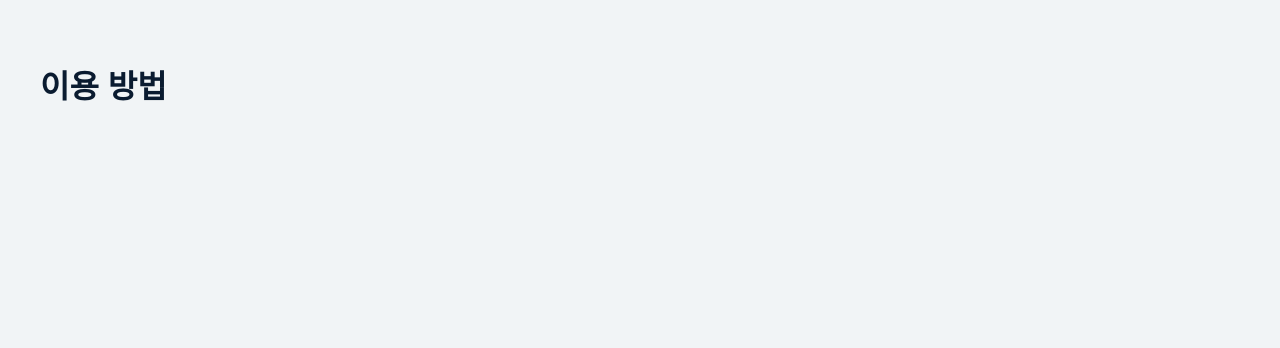
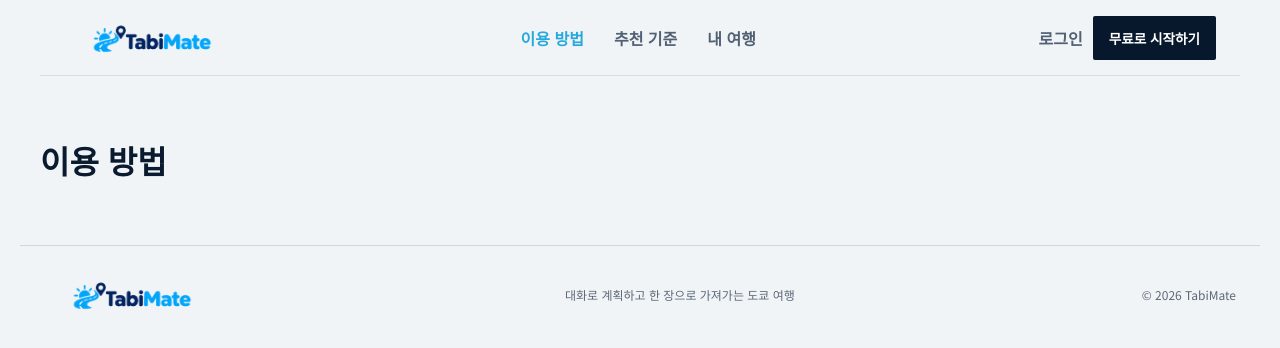
Before and after one commit to hyeonu8745/japan-travel-planner-frontend, a React (Vite) app: page /guide in a window 1280 px wide. Shown: the top 348 px of the page. Built offline with nearby package versions, Linux system fonts and the light colour scheme.

Commit message:
feat: 공통 컴포넌트(로고, 헤더, 푸터, 토스트) 구성

```diff
--- /dev/null
+++ b/src/components/Brand.jsx
@@ -0,0 +1,10 @@
+import { Link } from "react-router-dom";
+
+/** 로고. className으로 페이지별 추가 스타일(auth-brand 등)을 붙일 수 있음 */
+export default function Brand({ className = "" }) {
+  return (
+    <Link className={`brand ${className}`.trim()} to="/">
+      <i>旅</i>TabiMate
+    </Link>
+  );
+}
--- /dev/null
+++ b/src/components/Footer.jsx
@@ -0,0 +1,11 @@
+import Brand from "./Brand";
+
+export default function Footer() {
+  return (
+    <footer className="footer">
+      <Brand />
+      <p>대화로 계획하고 한 장으로 가져가는 도쿄 여행</p>
+      <span>© 2026 TabiMate</span>
+    </footer>
+  );
+}
--- /dev/null
+++ b/src/components/PublicHeader.jsx
@@ -0,0 +1,48 @@
+import { Link, NavLink, useNavigate } from "react-router-dom";
+import { clearAuth, getUser, isLoggedIn } from "../auth/token";
+import Brand from "./Brand";
+
+export default function PublicHeader() {
+  const navigate = useNavigate();
+  const loggedIn = isLoggedIn();
+  const user = getUser();
+
+  const handleLogout = () => {
+    clearAuth();
+    navigate("/");
+  };
+
+  return (
+    <header className="header">
+      <Brand />
+      <nav>
+        <NavLink to="/guide" end>
+          이용 방법
+        </NavLink>
+        <Link to="/guide#criteria">추천 기준</Link>
+        <NavLink to="/trips">내 여행</NavLink>
+      </nav>
+      <div>
+        {loggedIn ? (
+          <>
+            <button type="button" className="login-link" onClick={handleLogout}>
+              {user?.nickname}님 · 로그아웃
+            </button>
+            <Link className="btn" to="/trips/new">
+              새 여행 만들기
+            </Link>
+          </>
+        ) : (
+          <>
+            <Link className="login-link" to="/auth">
+              로그인
+            </Link>
+            <Link className="btn" to="/auth">
+              무료로 시작하기
+            </Link>
+          </>
+        )}
+      </div>
+    </header>
+  );
+}
--- /dev/null
+++ b/src/components/ToastProvider.jsx
@@ -0,0 +1,29 @@
+import { useCallback, useRef, useState } from "react";
+import { ToastContext } from "./toastContext";
+
+/** 앱 전체를 감싸서, 어디서든 showToast("메시지")로 알림을 띄울 수 있게 함 */
+export default function ToastProvider({ children }) {
+  const [message, setMessage] = useState("");
+  const [visible, setVisible] = useState(false);
+  const timerRef = useRef(null);
+
+  const showToast = useCallback((text) => {
+    setMessage(text);
+    setVisible(true);
+    clearTimeout(timerRef.current);
+    timerRef.current = setTimeout(() => setVisible(false), 2500);
+  }, []);
+
+  return (
+    <ToastContext.Provider value={showToast}>
+      {children}
+      <div
+        className={`toast ${visible ? "show" : ""}`}
+        role="status"
+        aria-live="polite"
+      >
+        {message}
+      </div>
+    </ToastContext.Provider>
+  );
+}
--- /dev/null
+++ b/src/components/toastContext.js
@@ -0,0 +1,8 @@
+import { createContext, useContext } from "react";
+
+export const ToastContext = createContext(() => {});
+
+/** 어디서든 const showToast = useToast(); showToast("메시지") */
+export function useToast() {
+  return useContext(ToastContext);
+}
--- a/src/main.jsx
+++ b/src/main.jsx
@@ -2,12 +2,15 @@ import { StrictMode } from "react";
 import { createRoot } from "react-dom/client";
 import { BrowserRouter } from "react-router-dom";
 import App from "./App.jsx";
+import ToastProvider from "./components/ToastProvider.jsx";
 import "./styles/global.css";
 
 createRoot(document.getElementById("root")).render(
   <StrictMode>
     <BrowserRouter>
-      <App />
+      <ToastProvider>
+        <App />
+      </ToastProvider>
     </BrowserRouter>
   </StrictMode>,
 );
--- a/src/pages/GuidePage.jsx
+++ b/src/pages/GuidePage.jsx
@@ -1,7 +1,14 @@
+import Footer from "../components/Footer";
+import PublicHeader from "../components/PublicHeader";
+
 export default function GuidePage() {
   return (
-    <main style={{ padding: 40 }}>
-      <h1>이용 방법</h1>
-    </main>
+    <>
+      <PublicHeader />
+      <main style={{ padding: 40 }}>
+        <h1>이용 방법</h1>
+      </main>
+      <Footer />
+    </>
   );
 }
--- a/src/pages/HomePage.jsx
+++ b/src/pages/HomePage.jsx
@@ -1,7 +1,23 @@
+import Footer from "../components/Footer";
+import PublicHeader from "../components/PublicHeader";
+import { useToast } from "../components/toastContext";
+
 export default function HomePage() {
+  const showToast = useToast();
+
   return (
-    <main style={{ padding: 40 }}>
-      <h1>메인</h1>
-    </main>
+    <>
+      <PublicHeader />
+      <main style={{ padding: 40 }}>
+        <h1>메인</h1>
+        <button
+          type="button"
+          onClick={() => showToast("토스트 확인용 메시지입니다.")}
+        >
+          토스트 테스트
+        </button>
+      </main>
+      <Footer />
+    </>
   );
 }
```
